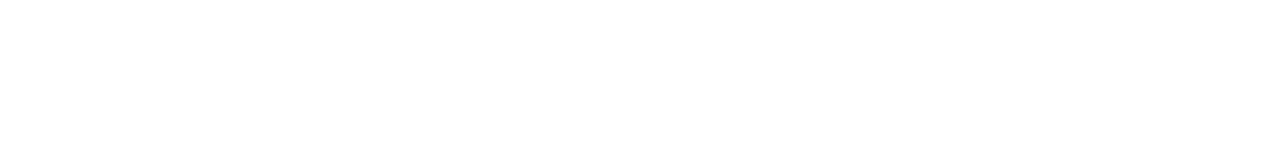
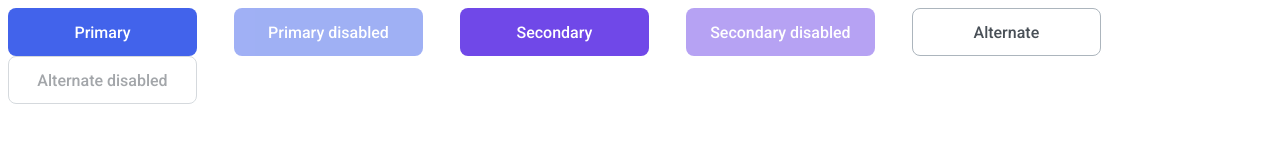
Before and after one commit to js-tasks-ru/htmlcss-20221107_maxfonera, a website: page 03-lection1/01-button/index.html in a window 1280 px wide. Drawn offline with Linux system fonts and the light colour scheme.

Commit message:
add solution for 1-lection 1-task buttons

```diff
--- a/03-lection1/01-button/button.css
+++ b/03-lection1/01-button/button.css
@@ -1 +1,41 @@
 /* Стилизация кнопки */
+.btn {
+  font-family: 'Roboto';
+  font-style: normal;
+  font-weight: 500;
+  font-size: 16px;
+  line-height: 19px;
+  text-align: center;
+  color: var(--white);
+  border-radius: 8px;
+  width: 189px;
+  height: 48px;
+}
+.btn-primary {
+  background: var(--primary);
+  border: var(--primary);
+}
+.btn-primary:hover {
+  background: var(--primary-hover);
+}
+.btn-secondary {
+  background: var(--secondary);
+  border: var(--secondary);
+}
+.btn-secondary:hover {
+  background: var(--secondary-hover);
+}
+.btn-alternate {
+  background: var(--white);
+  border: 1px solid var(--grey-3);
+  color: var(--grey-4);
+}
+.btn-alternate:hover {
+  border: 1px solid var(--black);
+}
+.btn:disabled {
+  opacity: 0.5;
+}
+.btn:not(:last-child) {
+  margin-right: 33px;
+}
--- a/03-lection1/01-button/index.html
+++ b/03-lection1/01-button/index.html
@@ -1,11 +1,18 @@
 <!DOCTYPE html>
 <!-- Страница с кнопкой -->
 <html lang="ru">
-    <head>
-        <link rel="stylesheet" href="../../assets/css/main.css">
-        <link rel="stylesheet" href="./button.css">
-    </head>
-    <body>
-
-    </body>
+  <head>
+    <link rel="stylesheet" href="../../assets/css/main.css" />
+    <link rel="stylesheet" href="./button.css" />
+  </head>
+  <body>
+    <div>
+      <button class="btn btn-primary">Primary</button>
+      <button disabled class="btn btn-primary">Primary disabled</button>
+      <button class="btn btn-secondary">Secondary</button>
+      <button disabled class="btn btn-secondary">Secondary disabled</button>
+      <button class="btn btn-alternate">Alternate</button>
+      <button disabled class="btn btn-alternate">Alternate disabled</button>
+    </div>
+  </body>
 </html>
--- a/assets/css/main.css
+++ b/assets/css/main.css
@@ -3,20 +3,22 @@
 :root {
   --white: #ffffff;
   --black: #212429;
-    --pink: #F784AD;
-    --purple: #7048E8;
-    --blue: #374FC7;
-    --red: #F03D3E;
-    --grey-1: #F8F9FA;
-    --grey-2: #DDE2E5;
-    --grey-3: #ACB5BD;
+  --pink: #f784ad;
+  --purple: #7048e8;
+  --blue: #4263eb;
+  --red: #f03d3e;
+  --grey-1: #f8f9fa;
+  --grey-2: #dde2e5;
+  --grey-3: #acb5bd;
   --grey-4: #495057;
 
   --error: var(--red);
   --success: var(--blue);
 
   --primary: var(--blue);
+  --primary-hover: #2342c0;
   --secondary: var(--purple);
+  --secondary-hover: #5028c6;
 }
 
 * {
```
Lines whose indentation alone changed are shown as unchanged.
